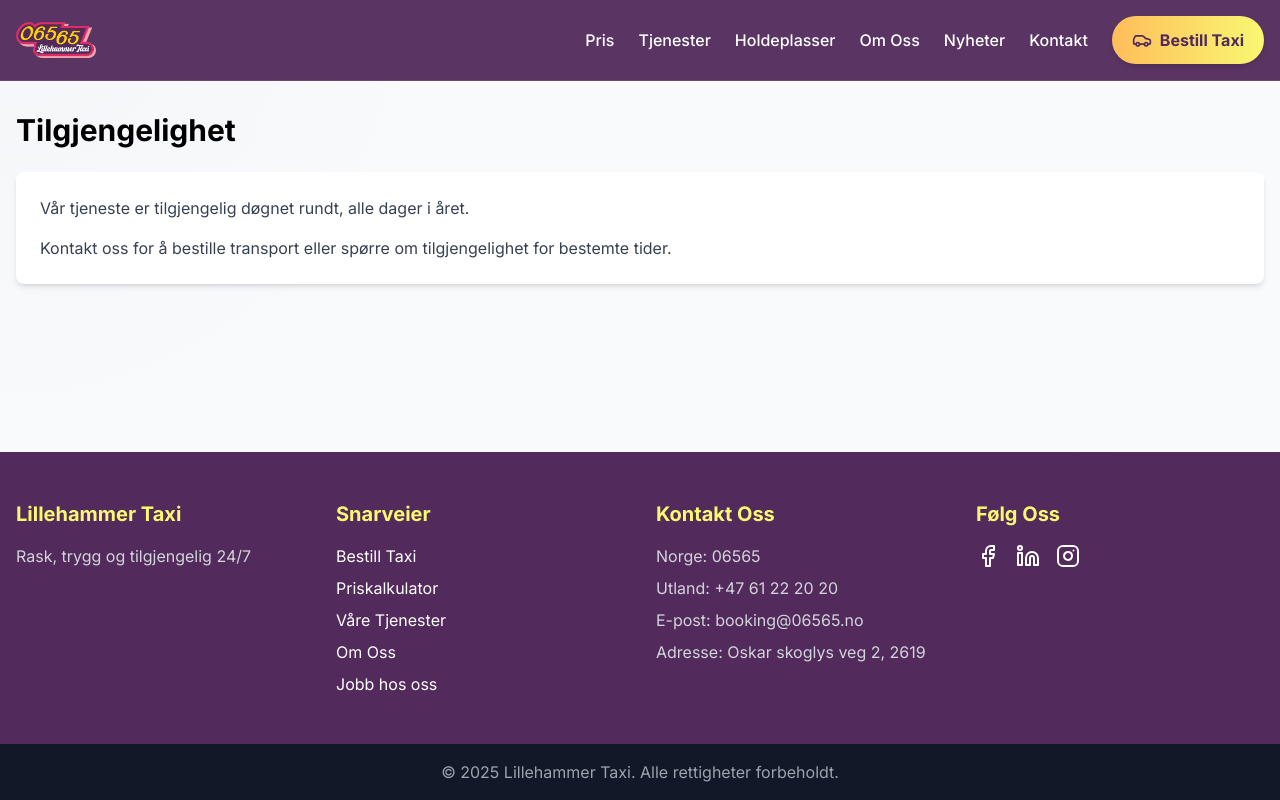
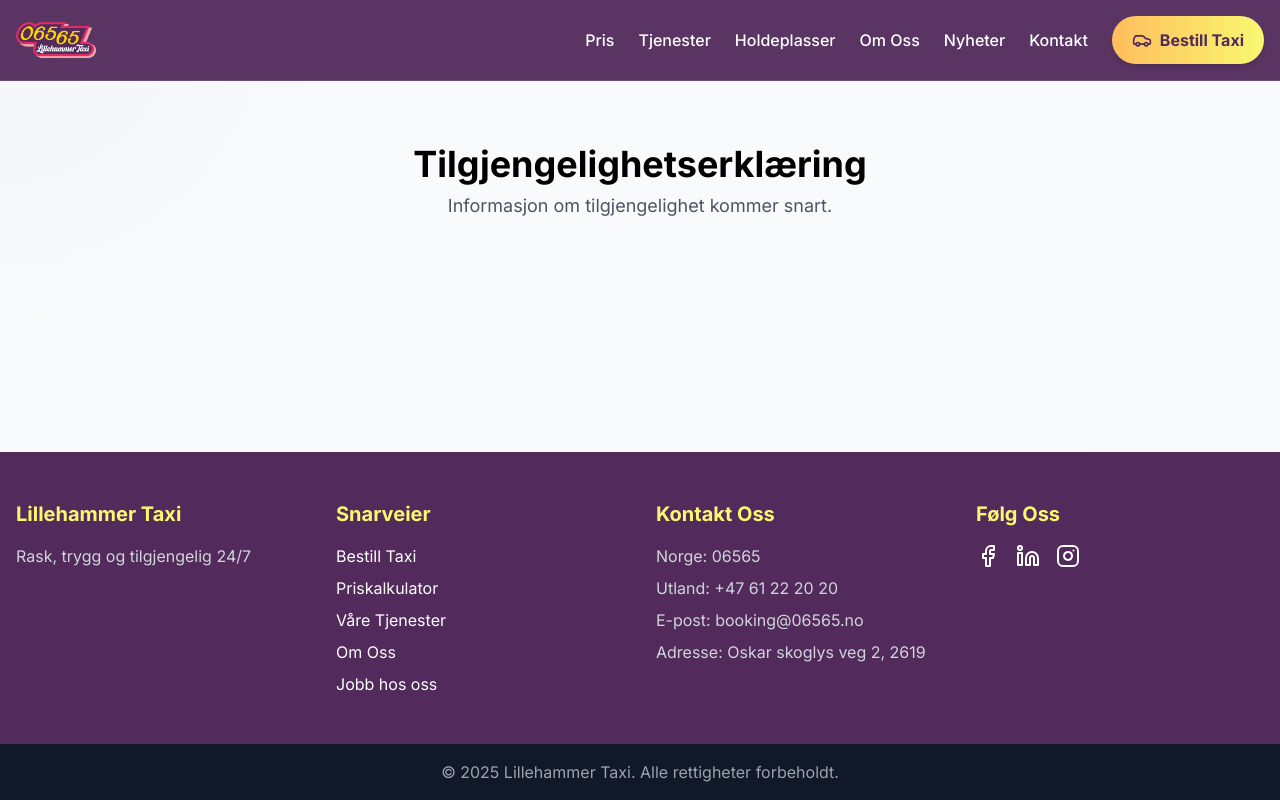
Before and after one commit to sheikhmataev/06565, a Next.js app: page /tilgjengelighet in a window 1280 px wide. Built offline with nearby package versions, Linux system fonts and the light colour scheme.

Commit message:
fill last files

```diff
--- a/src/app/tilgjengelighet/page.tsx
+++ b/src/app/tilgjengelighet/page.tsx
@@ -1,17 +1,12 @@
-import React from 'react';
-
-export default function AvailabilityPage() {
+const TilgjengelighetPage = () => {
   return (
-    <div className="container mx-auto px-4 py-8">
-      <h1 className="text-3xl font-bold mb-6">Tilgjengelighet</h1>
-      <div className="bg-white p-6 rounded-lg shadow-md">
-        <p className="text-gray-700">
-          Vår tjeneste er tilgjengelig døgnet rundt, alle dager i året.
-        </p>
-        <p className="mt-4 text-gray-700">
-          Kontakt oss for å bestille transport eller spørre om tilgjengelighet for bestemte tider.
-        </p>
-      </div>
+    <div className="container mx-auto px-4 py-16">
+      <h1 className="text-4xl font-bold text-center">Tilgjengelighetserklæring</h1>
+      <p className="text-lg text-center text-gray-600 mt-2">
+        Informasjon om tilgjengelighet kommer snart.
+      </p>
     </div>
   );
-}
+};
+
+export default TilgjengelighetPage;
--- a/src/app/tjenester/[service-slug]/page.tsx
+++ b/src/app/tjenester/[service-slug]/page.tsx
@@ -0,0 +1,19 @@
+// This is a dynamic route for individual services
+const ServiceDetailPage = ({ params }: { params: { 'service-slug': string } }) => {
+  // In a real application, you would fetch service details based on the slug
+  return (
+    <div className="container mx-auto px-4 py-16">
+      <h1 className="text-4xl font-bold text-center capitalize">
+        {params['service-slug'].replace(/-/g, ' ')}
+      </h1>
+      <p className="text-lg text-center text-gray-600 mt-4">
+        Detaljert informasjon om denne tjenesten kommer snart.
+      </p>
+      <div className="mt-8 max-w-2xl mx-auto prose lg:prose-xl">
+        <p>Her vil du finne en fullstendig beskrivelse av tjenesten, inkludert priser, bestillingsinformasjon og andre relevante detaljer.</p>
+      </div>
+    </div>
+  );
+};
+
+export default ServiceDetailPage;
```
